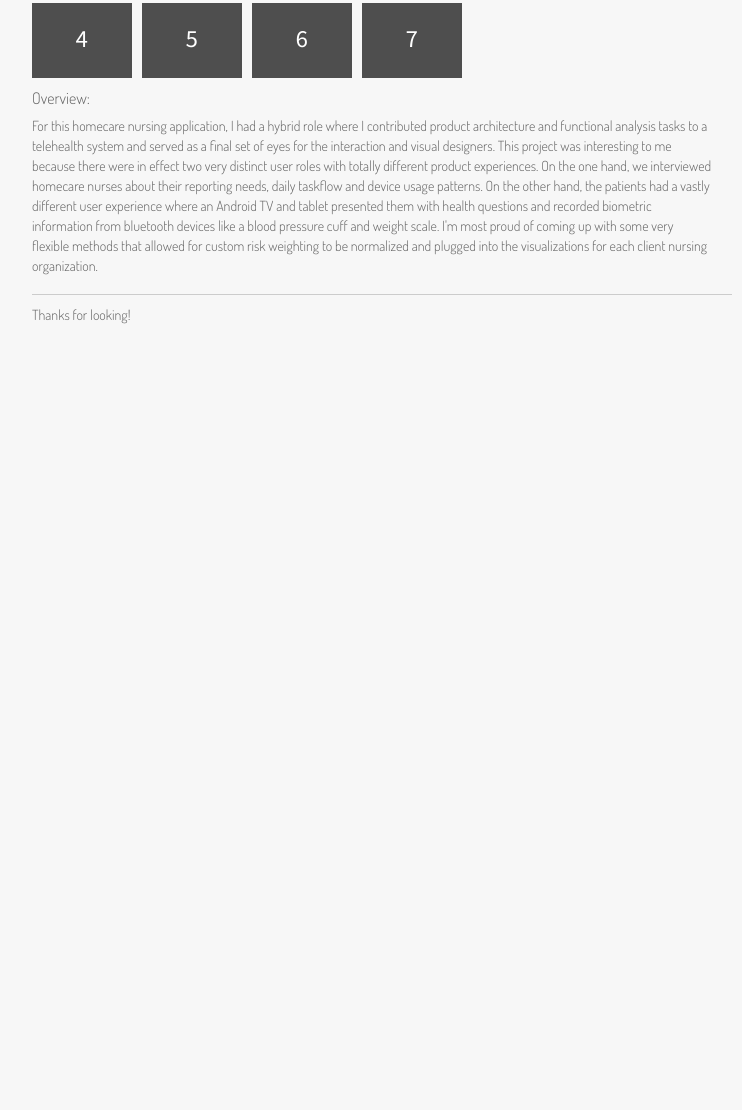
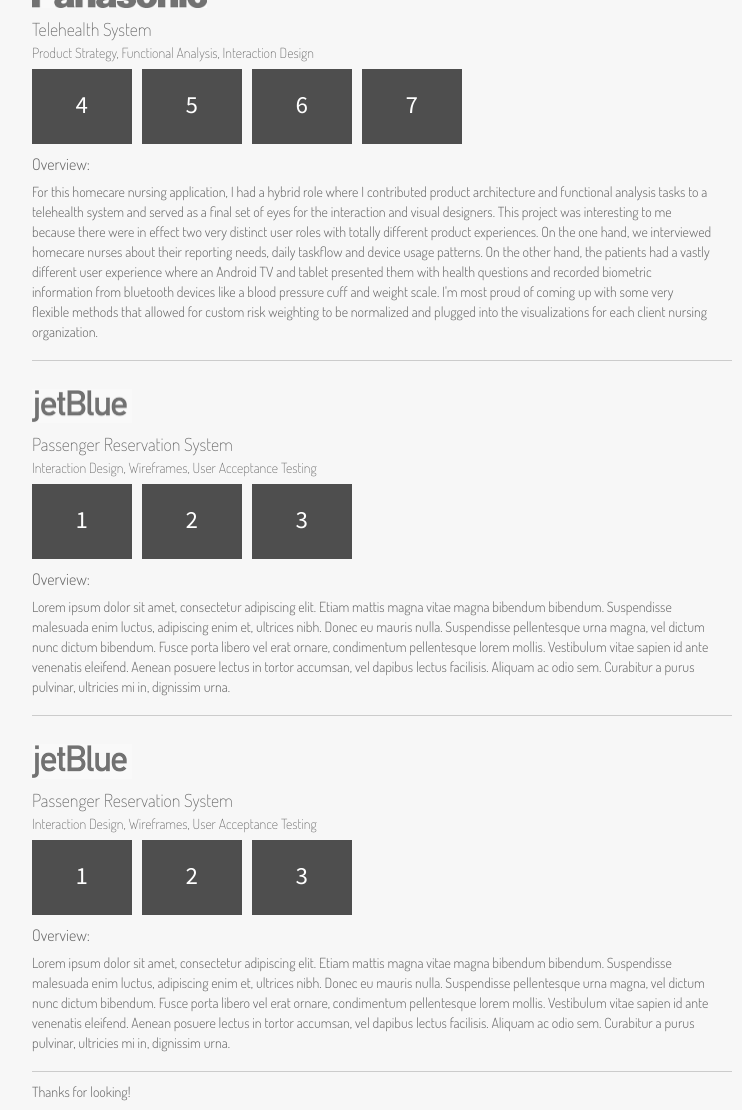
Before and after one commit to therealclay/therealclay.github.io, a plain HTML site: page index.html in a window 1280 px wide. Shown: the part 1128-2238 px from the top of the page, without its empty margins (188-930 px from the left). Before the commit the page ends 1461 px from the top, so only its background shows below. Drawn offline with Linux system fonts and the light colour scheme.

Commit message:
Javascript changes

```diff
--- a/css/styles.css
+++ b/css/styles.css
@@ -139,7 +139,7 @@
 
     a.nav-active {
     color:#000000;
-}
+    }
 
     #content {
         background-color:#F7F7F7;
@@ -161,7 +161,7 @@
         font-size: 22px;
         padding: 0px 0px;
         margin-top: 0px;
-        margin-bottom: 12px;
+        margin-bottom: -10px;
         color: #666;
         text-decoration:underline;
     }
@@ -235,3 +235,9 @@
         padding-right: 10px;
         padding-bottom: 10px;
     }
+
+    span {
+      margin-top: -60px;        /* Size of fixed header */
+      padding-bottom: 60px;
+      display: block;
+    }
--- a/index.html
+++ b/index.html
@@ -95,7 +95,9 @@
         <h1>PROJECT EXAMPLES</h1>
         <ul>
             <li><a href="#project1">JetBlue</a></li>
-            <li><a href="#project2">Tabbed Out</a></li>
+            <li><a href="#project2">Panasonic</a></li>
+            <li><a href="#project3">JetBlue</a></li>
+            <li><a href="#project4">JetBlue</a></li>
         </ul>
         </div>
     </nav>
@@ -103,8 +105,9 @@
 
     <div id="content">
         <h1>OVERVIEW</h1>
-        <section id="experience">
+        <section>
         <div id="content_block">
+        <span id="experience"> &nbsp; </span>
         <h3>Experience:</h3>
         <p>I am a Lead Interaction Designer, Service Architect and Digital Product Strategist.</p>
         <p>My work includes a broad mix of web-based SAAS and mobile applications for Fortune 1000 companies as well as concept-stage start-ups.</p>
@@ -115,22 +118,24 @@
         </div>
         </section>
 
-        <section id="skills">
+        <section>
         <div id="content_block">
+        <span id="skills"> &nbsp; </span>
         <h3>Skills:</h3>
         <p>User Experience Design / Information Architecture / Service Design / Wireframes / Sitemaps / Customer Journeys / Personas / Eco-Systems / Design Research / Product Strategy / Feature Roadmaps / Software Animations</p>
         </div>
         </section>
 
-        <section id="education">
+        <section>
         <div id="content_block">
+        <span id="education"> &nbsp; </span>
         <h3>Education:</h3>
         <p>I earned a B.A. in Economics from the University of Chicago. I am also an Eagle Scout with over 1000 nights in the wilderness.</p>
         </div>
         </section>
-
-        <section id="project1">
         <h1>PROJECT EXAMPLES</h1>
+        <section>
+        <span id="project1"> &nbsp; </span>
         <div id="content_block">
         <div id="image_item"><img src="images/logo_jetblue_small.jpg" width="100px"></div>
         <h3>Passenger Reservation System</h3>
@@ -147,7 +152,8 @@
         </div>
         </section>
 
-        <section id="project2">
+        <section>
+        <span id="project2"> &nbsp; </span>
         <div id="content_block">
             <div id="image_item"><img src="images/logo_panasonic_small.jpg" width="175px"></div>
         <h3>Telehealth System</h3>
@@ -162,6 +168,43 @@
         <p>For this homecare nursing application, I had a hybrid role where I contributed product architecture and functional analysis tasks to a telehealth system and served as a final set of eyes for the interaction and visual designers. This project was interesting to me because there were in effect two very distinct user roles with totally different product experiences. On the one hand, we interviewed homecare nurses about their reporting needs, daily taskflow and device usage patterns. On the other hand, the patients had a vastly different user experience where an Android TV and tablet presented them with health questions and recorded biometric information from bluetooth devices like a blood pressure cuff and weight scale. I'm most proud of coming up with some very flexible methods that allowed for custom risk weighting to be normalized and plugged into the visualizations for each client nursing organization.</p>
         </div>
         </section>
+
+        <section>
+        <span id="project3"> &nbsp; </span>
+        <div id="content_block">
+        <div id="image_item"><img src="images/logo_jetblue_small.jpg" width="100px"></div>
+        <h3>Passenger Reservation System</h3>
+        <h4>Interaction Design, Wireframes, User Acceptance Testing</h4>
+
+        <div class="image_row">
+        <a href="images/pop_1.jpg" class="image_item" title="Lorem ipsum dolor sit amet, consectetur adipiscing elit. Etiam mattis magna vitae magna bibendum bibendum. Suspendisse malesuada enim luctus, adipiscing enim et, ultrices nibh."><img src="images/pop_1.jpg" width="100" height="75"></a>
+        <a href="images/pop_2.jpg" class="image_item" title="Lorem ipsum dolor sit amet, consectetur adipiscing elit. Etiam mattis magna vitae magna bibendum bibendum. Suspendisse malesuada enim luctus, adipiscing enim et, ultrices nibh."><img src="images/pop_2.jpg" width="100" height="75"></a>
+        <a href="images/pop_3.jpg" class="image_item" title="Lorem ipsum dolor sit amet, consectetur adipiscing elit. Etiam mattis magna vitae magna bibendum bibendum. Suspendisse malesuada enim luctus, adipiscing enim et, ultrices nibh."><img src="images/pop_3.jpg" width="100" height="75"></a>
+        </div>
+
+        <h2>Overview:</h2>
+        <p>Lorem ipsum dolor sit amet, consectetur adipiscing elit. Etiam mattis magna vitae magna bibendum bibendum. Suspendisse malesuada enim luctus, adipiscing enim et, ultrices nibh. Donec eu mauris nulla. Suspendisse pellentesque urna magna, vel dictum nunc dictum bibendum. Fusce porta libero vel erat ornare, condimentum pellentesque lorem mollis. Vestibulum vitae sapien id ante venenatis eleifend. Aenean posuere lectus in tortor accumsan, vel dapibus lectus facilisis. Aliquam ac odio sem. Curabitur a purus pulvinar, ultricies mi in, dignissim urna.</p>
+        </div>
+        </section>
+
+        <section>
+        <span id="project4"> &nbsp; </span>
+        <div id="content_block">
+        <div id="image_item"><img src="images/logo_jetblue_small.jpg" width="100px"></div>
+        <h3>Passenger Reservation System</h3>
+        <h4>Interaction Design, Wireframes, User Acceptance Testing</h4>
+
+        <div class="image_row">
+        <a href="images/pop_1.jpg" class="image_item" title="Lorem ipsum dolor sit amet, consectetur adipiscing elit. Etiam mattis magna vitae magna bibendum bibendum. Suspendisse malesuada enim luctus, adipiscing enim et, ultrices nibh."><img src="images/pop_1.jpg" width="100" height="75"></a>
+        <a href="images/pop_2.jpg" class="image_item" title="Lorem ipsum dolor sit amet, consectetur adipiscing elit. Etiam mattis magna vitae magna bibendum bibendum. Suspendisse malesuada enim luctus, adipiscing enim et, ultrices nibh."><img src="images/pop_2.jpg" width="100" height="75"></a>
+        <a href="images/pop_3.jpg" class="image_item" title="Lorem ipsum dolor sit amet, consectetur adipiscing elit. Etiam mattis magna vitae magna bibendum bibendum. Suspendisse malesuada enim luctus, adipiscing enim et, ultrices nibh."><img src="images/pop_3.jpg" width="100" height="75"></a>
+        </div>
+
+        <h2>Overview:</h2>
+        <p>Lorem ipsum dolor sit amet, consectetur adipiscing elit. Etiam mattis magna vitae magna bibendum bibendum. Suspendisse malesuada enim luctus, adipiscing enim et, ultrices nibh. Donec eu mauris nulla. Suspendisse pellentesque urna magna, vel dictum nunc dictum bibendum. Fusce porta libero vel erat ornare, condimentum pellentesque lorem mollis. Vestibulum vitae sapien id ante venenatis eleifend. Aenean posuere lectus in tortor accumsan, vel dapibus lectus facilisis. Aliquam ac odio sem. Curabitur a purus pulvinar, ultricies mi in, dignissim urna.</p>
+        </div>
+        </section>
+
         <p>Thanks for looking!</p>
     </div>
 <!--    <div id="header_sm">
```
